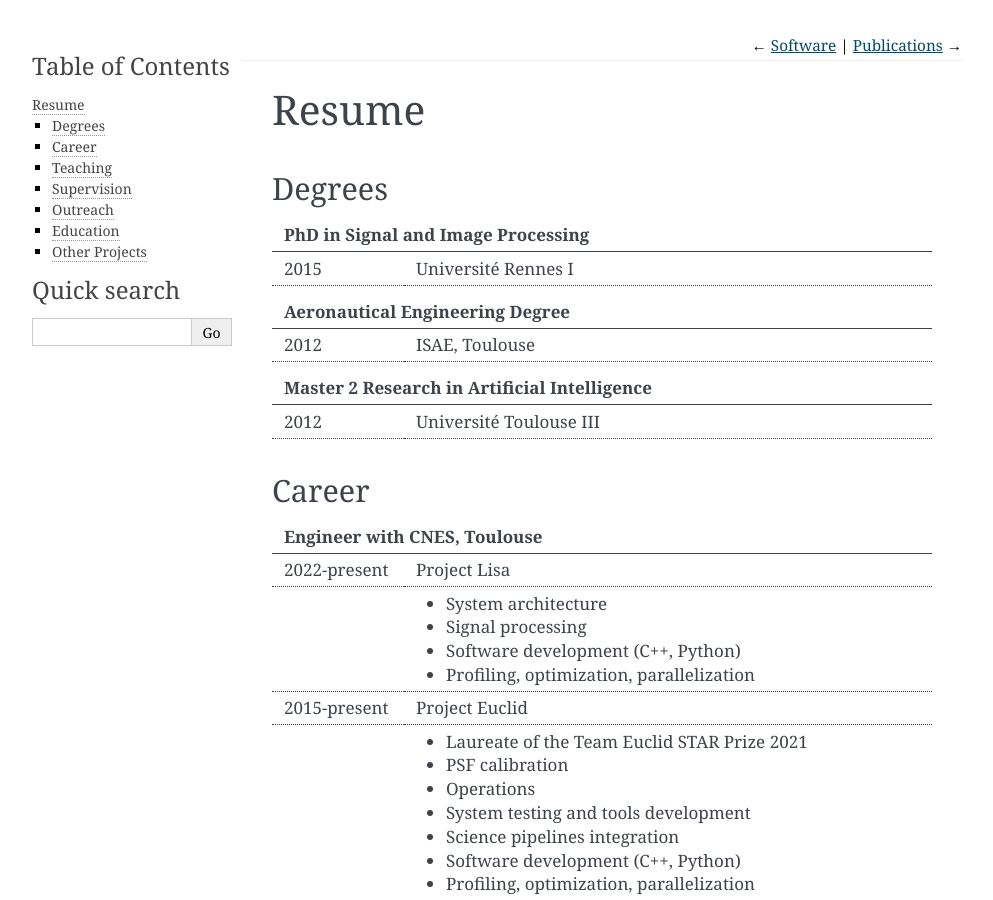
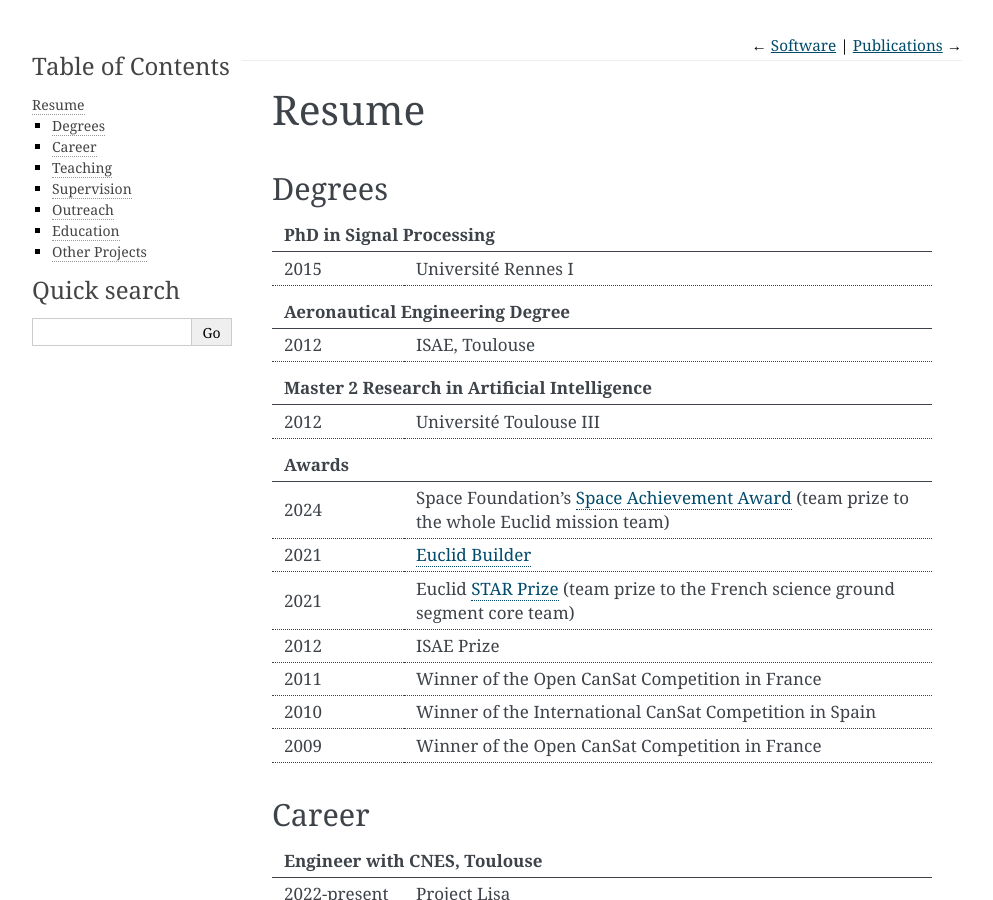
Before and after one commit to kabasset/kabasset, a Sphinx documentation site: the page built from source/resume.rst, in a window 1280 px wide and 900 px high. Shown: the whole window, without its empty margins (148-1141 px from the left). Built offline with Sphinx 7.4.7, drawn with Linux system fonts in a browser that asks for light colours; the version number could not be read and is left out; some of the changed text lies outside the part shown.

```diff
--- a/source/resume.rst
+++ b/source/resume.rst
@@ -9,7 +9,7 @@ Degrees
    :widths: 20 80
 
    ==== ====
-   PhD in Signal and Image Processing
+   PhD in Signal Processing
    =========
    2015 Université Rennes I
    ==== ====
@@ -32,6 +32,24 @@ Degrees
    Master 2 Research in Artificial Intelligence
    =========
    2012 Université Toulouse III
+   ==== ====
+
+.. table::
+   :width: 100%
+   :widths: 20 80
+
+   ==== ====
+   Awards
+   =========
+   2024 Space Foundation's `Space Achievement Award <https://www.esa.int/ESA_Multimedia/Images/2024/04/Euclid_mission_team_honoured_with_Space_Foundation_Award>`_
+        (team prize to the whole Euclid mission team)
+   2021 `Euclid Builder <https://www.euclid-ec.org/consortium/builders/>`_
+   2021 Euclid `STAR Prize <https://www.euclid-ec.org/consortium/star-prize/stars2021/>`_
+        (team prize to the French science ground segment core team)
+   2012 ISAE Prize
+   2011 Winner of the Open CanSat Competition in France
+   2010 Winner of the International CanSat Competition in Spain
+   2009 Winner of the Open CanSat Competition in France
    ==== ====
 
 
@@ -231,6 +249,16 @@ Outreach
    :widths: 20 80
 
    ==== ====
+   The universe measures 1000
+   =========
+   2024 TEDx INSA Toulouse
+   ==== ====
+
+.. table::
+   :width: 100%
+   :widths: 20 80
+
+   ==== ====
    Shedding light on our Dark Universe: Euclid, Lisa
    =========
    2024 INSA Toulouse
```
Also changed, not shown: source/interests.rst (+65 -47 lines), source/_static/budstar_inflight.png (added), source/_static/cell_diffusion.gif (added), source/_static/morpheus_open.jpg (added), source/_static/morpheus_test_0.jpg (added), source/_static/morpheus_test_1.jpg (added), source/_static/morpheus_test_2.jpg (added), 11 other files.
